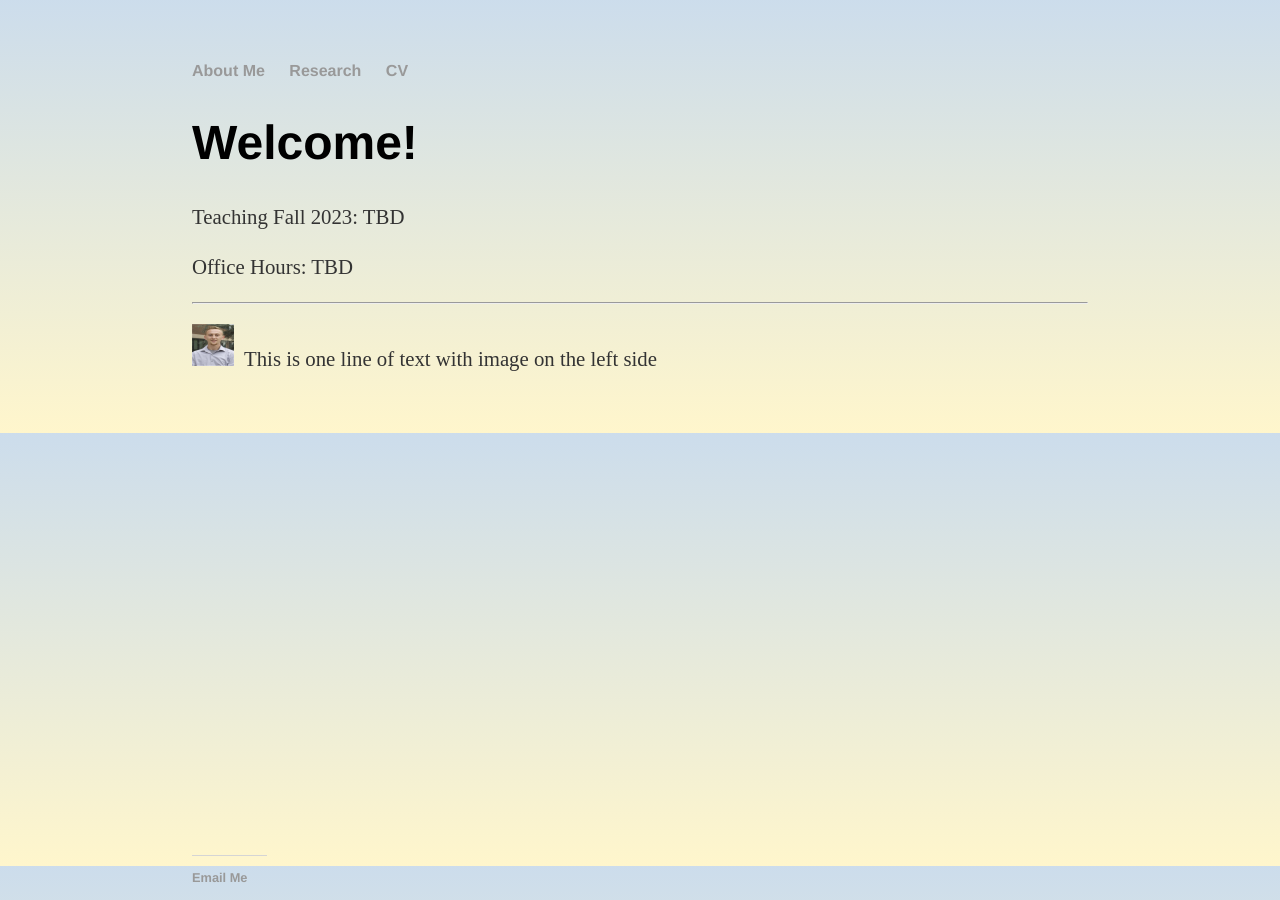
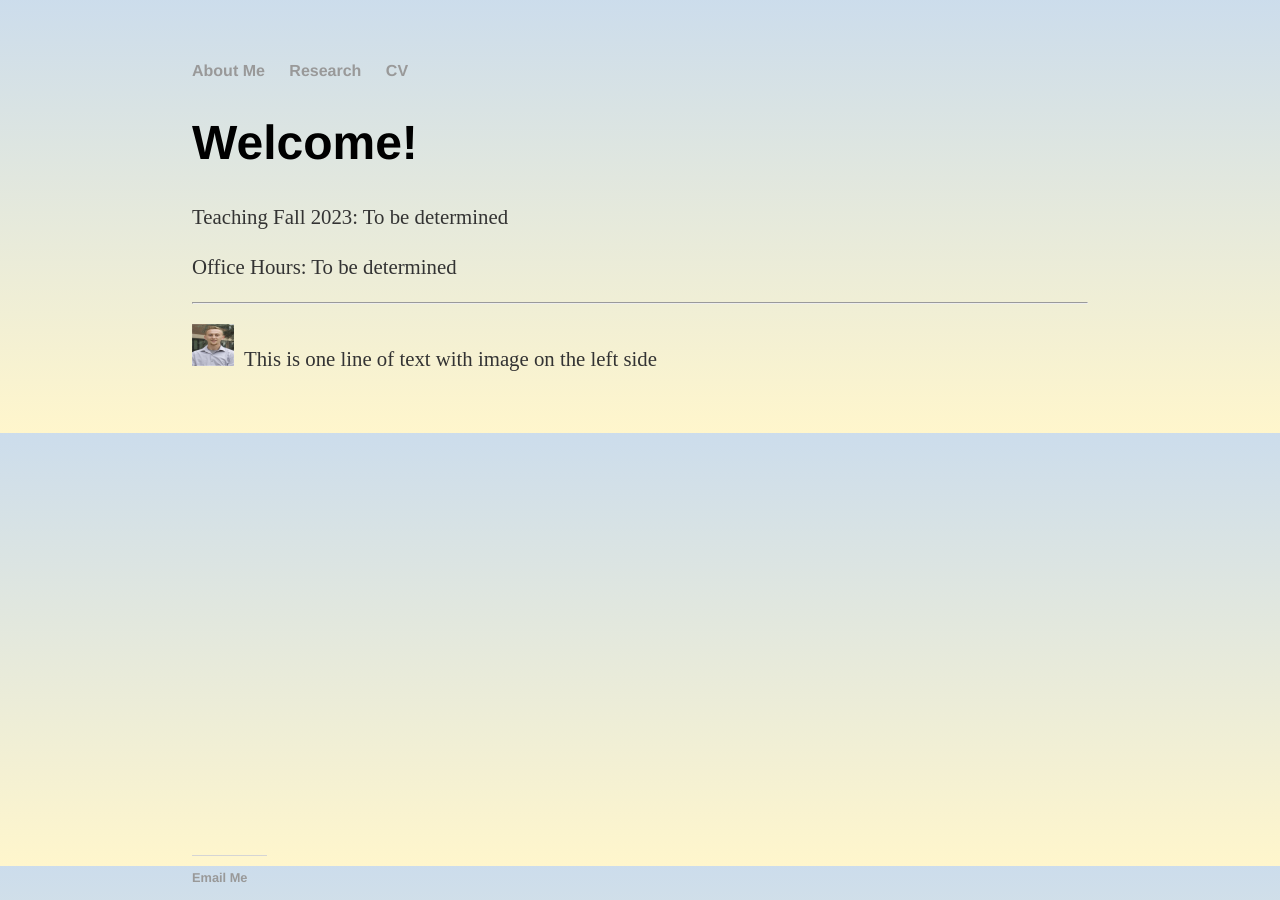
Before and after one commit to dhayes95/dhayes95.github.io, a Jekyll site: the page built from index.html, in a window 1280 px wide. Built offline with Jekyll 4.4.1, drawn with Linux system fonts in a browser that asks for light colours.

Commit message:
Update index.html

```diff
--- a/index.html
+++ b/index.html
@@ -5,8 +5,8 @@ title: Dan Hayes
 <div class="blurb">
 	<h1>Welcome!</h1>
 
-	<p> Teaching Fall 2023: TBD </p>
-	<p> Office Hours: TBD </p>
+	<p> Teaching Fall 2023: To be determined </p>
+	<p> Office Hours: To be determined </p>
 	<hr>
 			   <p><img src="HeadShotDan.PNG" alt=""
 style="display:inline-block; padding-right:10px; width:42px; height:42px;">This
```
